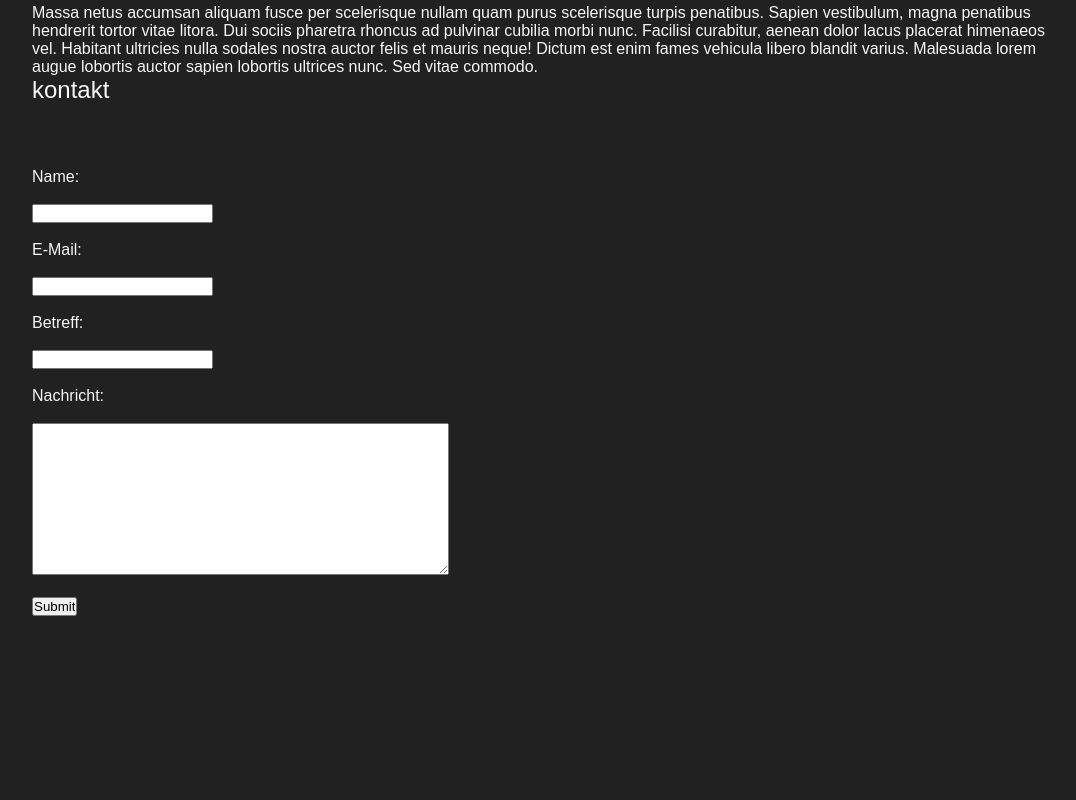
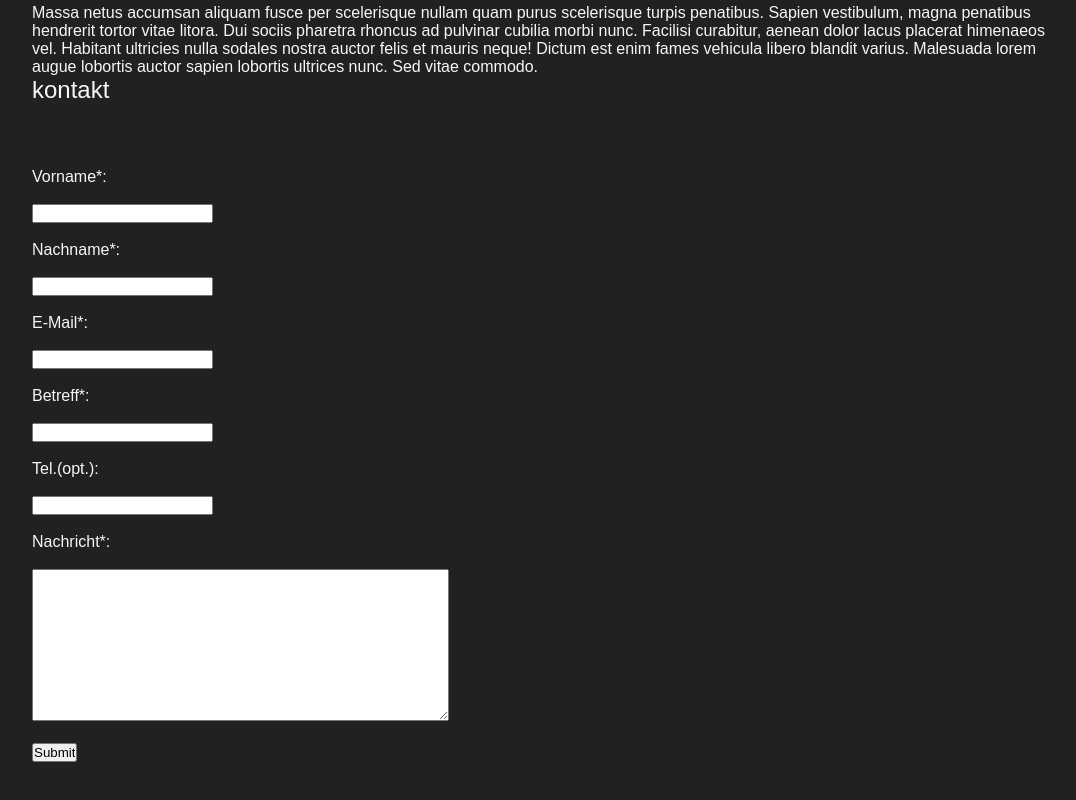
Before and after one commit to ocular-ch/ocular-rep, a plain HTML site: page index.html in a window 1280 px wide. Shown: the part 3478-4278 px from the top of the page, without its empty margins (96-1172 px from the left). Before the commit the page ends 4222 px from the top, so only its background shows below. Drawn offline with nearby package versions, Linux system fonts and the light colour scheme; a web font is replaced by a local one.

Commit message:
commi 24.10 20.05h

```diff
--- a/index.html
+++ b/index.html
@@ -50,16 +50,22 @@
 	<div class="kontakt">
 		<h1>kontakt</h1>
 		<form method="post" action="send_email.php">
-		<label for="Name"><p>Name:</p></label><br>
-		<input type="text" id="Name" name="Name"><br><br>
+		<label for="Vorname"><p>Vorname*:</p></label><br>
+		<input type="text" id="Vorname" name="Name"><br><br>
 
-		<label for="Email"><p>E-Mail:</p></label><br>
+		<label for="Nachname"><p>Nachname*:</p></label><br>
+		<input type="text" id="Nachname" name="Name"><br><br>
+
+		<label for="Email"><p>E-Mail*:</p></label><br>
 		<input type="text" id="Email" name="Email"><br><br>
 
-		<label for="Betreff"><p>Betreff:</p></label><br>
+		<label for="Betreff"><p>Betreff*:</p></label><br>
 		<input type="text" id="Betreff" name="Betreff"><br><br>
 
-		<label for="Nachricht"><p>Nachricht:</p></label><br>
+		<label for="Betreff"><p>Tel.(opt.):</p></label><br>
+		<input type="text" id="Telefon" name="Telefon"><br><br>
+
+		<label for="Nachricht"><p>Nachricht*:</p></label><br>
 		<textarea id="Nachricht" name="Nachricht" rows="10" cols="50"></textarea> <br><br>
 
 		<input type="submit" name="submit">
```
